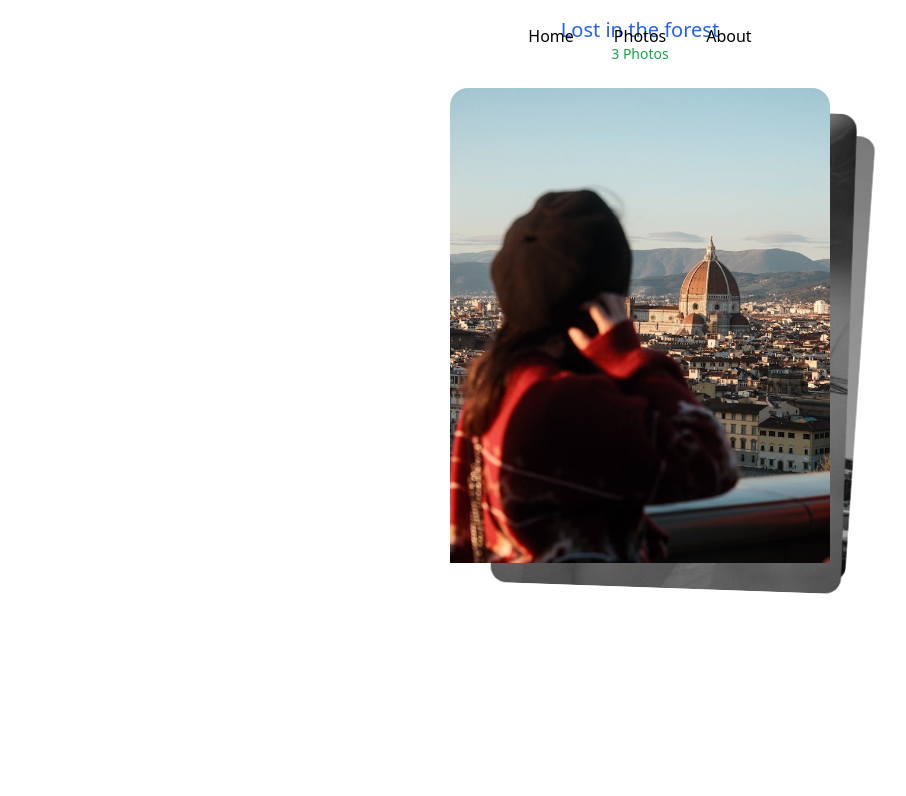
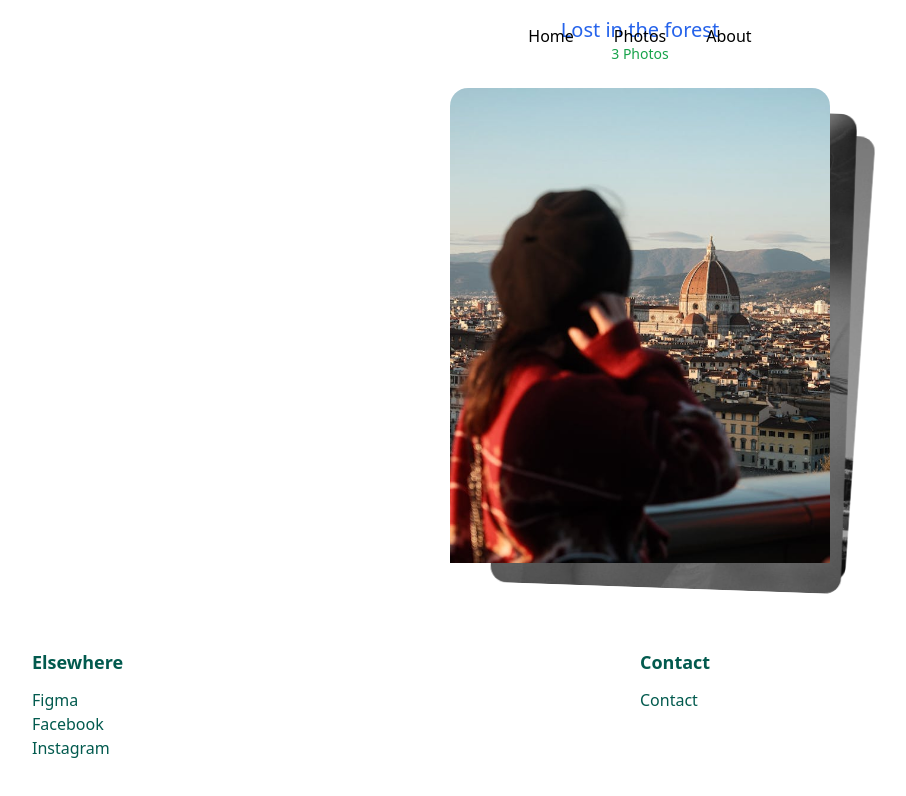
Before and after one commit to mrahmann0010/photo-app, a React (Create React App) app: page /photos/forest in a window 1280 px wide. Shown: the top 796 px of the page, without its empty margins (0-906 px from the left). Built offline with nearby package versions, Linux system fonts and the light colour scheme.

Commit message:
added footer

```diff
--- a/src/App.js
+++ b/src/App.js
@@ -7,6 +7,7 @@ import Photos from './Pages/Photos';
 // External Lib
 import SwiperMain from "./Components/SwiperMain";
 import { AnimatePresence } from "motion/react";
+import Footer from "./Components/Footer";
 
 function App() {
 
@@ -41,6 +42,8 @@ function App() {
         </Route>
       </Routes>
 
+      <Footer />
+
 
     </>
   );
--- /dev/null
+++ b/src/Components/Footer.js
@@ -0,0 +1,32 @@
+const footerSegments = [
+    {header:'Elsewhere',
+    links: [{name:'Figma', href:'/home'},
+    {name:'Facebook', href:'/photos'},
+    {name:'Instagram', href:'/about'},
+    ]}, {header:'Contact', links: [{name:'Contact', href:'/home'},]}
+];
+
+export default function Footer() {
+    return (
+        <footer className="grid grid-cols-2 px-8 py-6 text-navText">
+            {footerSegments.map((segment, index)=>(
+                <FooterSegment segmentHeader={segment.header} key={index} linkArray={segment.links}/>
+            ))}
+
+        </footer>
+    );
+};
+
+
+const FooterSegment = ({segmentHeader, linkArray}) => {
+    return(
+        <div className="flex flex-col gap-3">
+            <h6 className="font-semibold text-lg">{segmentHeader}</h6>
+            <ul className="flex flex-col">
+                {linkArray.map((item, index)=>(
+                    <li><a className="text-base" href={item.href} key={index}>{item.name}</a></li>
+                ))}
+            </ul>
+        </div>
+    );
+};
```
